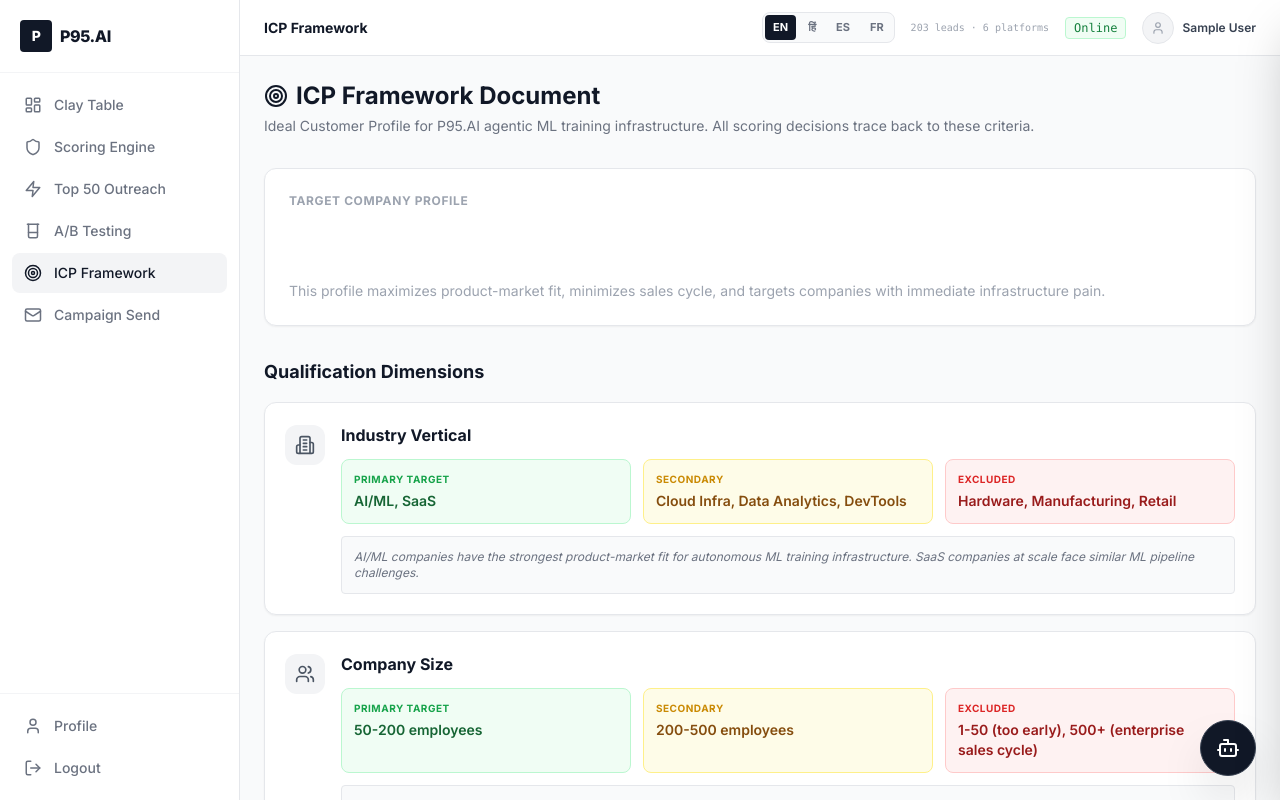
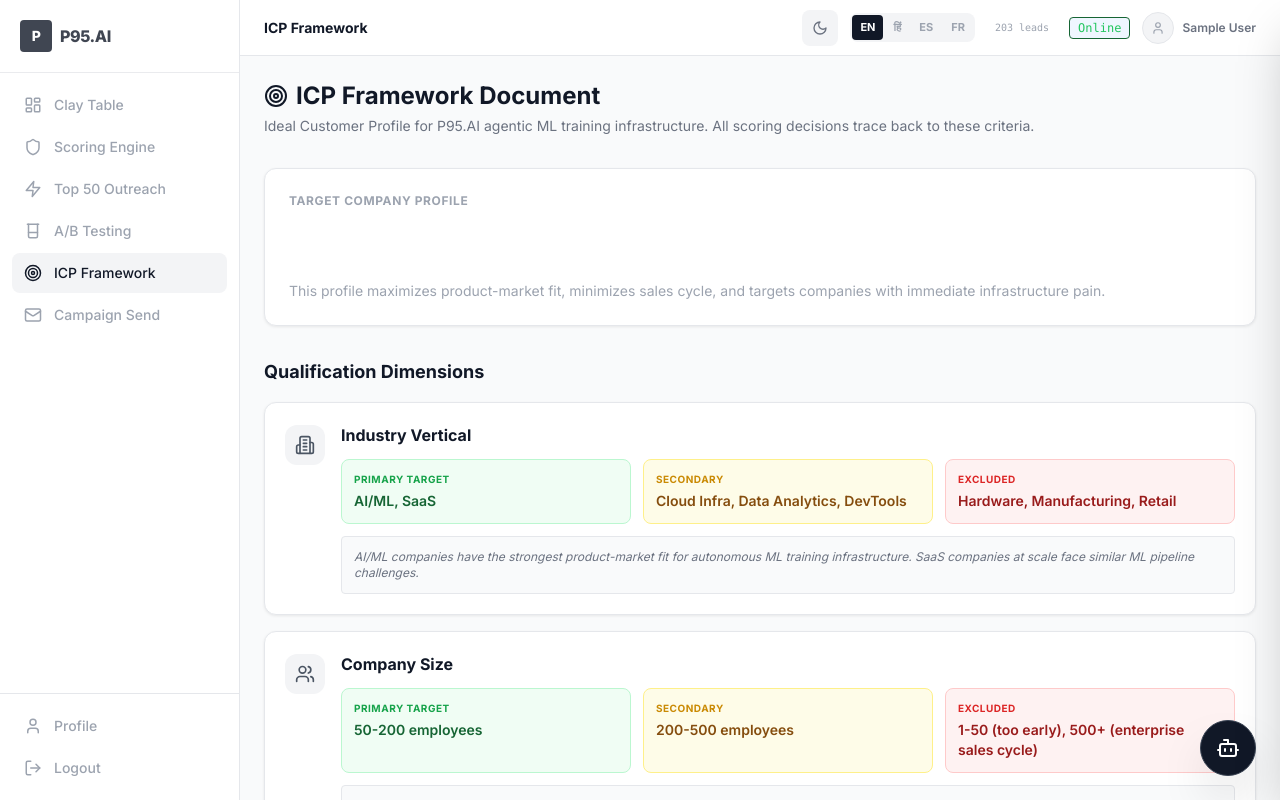
Before and after one commit to roshandhiman/p95.ai, a React (Vite) app in the folder frontend/: page /icp in a window 1280 px wide. Built offline with nearby package versions, Linux system fonts and the light colour scheme; sample sign-in values are in the browser's storage.

Commit message:
dark theme added

```diff
--- a/frontend/src/components/Layout.jsx
+++ b/frontend/src/components/Layout.jsx
@@ -1,13 +1,15 @@
 import { Link, useLocation } from 'react-router-dom';
-import { LayoutDashboard, Shield, Zap, Beaker, Target, Mail, LogOut, User, Globe } from 'lucide-react';
+import { LayoutDashboard, Shield, Zap, Beaker, Target, Mail, LogOut, User, Globe, Sun, Moon } from 'lucide-react';
 import AdvisorChat from './AdvisorChat';
 import { useProfile } from '../context/ProfileContext';
 import { useLang } from '../context/LangContext';
+import { useTheme } from '../context/ThemeContext';
 
 export default function Layout({ children }) {
   const location = useLocation();
   const { profile } = useProfile();
   const { t, lang, switchLang, languages } = useLang();
+  const { dark, toggle } = useTheme();
 
   const langLabels = { en: 'EN', hi: 'हिं', es: 'ES', fr: 'FR' };
 
@@ -21,11 +23,11 @@
   ];
 
   return (
-    <div className="flex h-screen bg-gray-50 overflow-hidden">
+    <div className="flex h-screen overflow-hidden" style={{ background: 'var(--bg-primary)' }}>
       {/* Sidebar */}
-      <aside className="w-60 bg-white border-r border-gray-200 flex flex-col">
-        <Link to="/" className="p-5 flex items-center gap-2 font-black text-gray-900 border-b border-gray-100 tracking-tight hover:bg-gray-50 transition-colors">
-          <div className="w-8 h-8 rounded bg-gray-900 text-white flex items-center justify-center text-sm font-black">P</div>
+      <aside className="w-60 flex flex-col" style={{ background: 'var(--sidebar-bg)', borderRight: '1px solid var(--border-primary)' }}>
+        <Link to="/" className="p-5 flex items-center gap-2 font-black tracking-tight hover:opacity-80 transition-opacity" style={{ color: 'var(--text-primary)', borderBottom: '1px solid var(--border-primary)' }}>
+          <div className="w-8 h-8 rounded flex items-center justify-center text-sm font-black" style={{ background: 'var(--btn-bg)', color: 'var(--btn-text)' }}>P</div>
           P95.AI
         </Link>
 
@@ -34,9 +36,11 @@
             const isActive = location.pathname === item.path;
             return (
               <Link key={item.path} to={item.path}
-                className={`flex items-center gap-3 px-3 py-2.5 rounded-lg text-sm font-medium transition-colors ${
-                  isActive ? 'bg-gray-100 text-gray-900' : 'text-gray-500 hover:bg-gray-50 hover:text-gray-900'
-                }`}>
+                className="flex items-center gap-3 px-3 py-2.5 rounded-lg text-sm font-medium transition-colors"
+                style={{
+                  background: isActive ? 'var(--bg-tertiary)' : 'transparent',
+                  color: isActive ? 'var(--text-primary)' : 'var(--text-tertiary)',
+                }}>
                 {item.icon}
                 {item.name}
               </Link>
@@ -44,16 +48,18 @@
           })}
         </nav>
 
-        {/* Profile Link + Logout */}
-        <div className="p-3 border-t border-gray-100 space-y-0.5">
-          <Link to="/profile" className={`flex items-center gap-3 px-3 py-2.5 rounded-lg text-sm font-medium transition-colors ${
-            location.pathname === '/profile' ? 'bg-gray-100 text-gray-900' : 'text-gray-500 hover:bg-gray-50 hover:text-gray-900'
-          }`}>
+        <div className="p-3 space-y-0.5" style={{ borderTop: '1px solid var(--border-primary)' }}>
+          <Link to="/profile" className="flex items-center gap-3 px-3 py-2.5 rounded-lg text-sm font-medium transition-colors"
+            style={{
+              background: location.pathname === '/profile' ? 'var(--bg-tertiary)' : 'transparent',
+              color: location.pathname === '/profile' ? 'var(--text-primary)' : 'var(--text-tertiary)'
+            }}>
             <User size={18} />
             {t('nav.profile')}
           </Link>
           <button onClick={() => { localStorage.removeItem('token'); window.location.href = "/login"; }}
-            className="flex items-center gap-3 px-3 py-2.5 w-full text-left rounded-lg text-sm font-medium text-gray-500 hover:text-gray-900 hover:bg-gray-50 transition-colors">
+            className="flex items-center gap-3 px-3 py-2.5 w-full text-left rounded-lg text-sm font-medium transition-colors"
+            style={{ color: 'var(--text-tertiary)' }}>
             <LogOut size={18} />
             {t('nav.logout')}
           </button>
@@ -62,34 +68,46 @@
 
       {/* Main */}
       <div className="flex-1 flex flex-col relative w-full h-full">
-        <header className="h-14 bg-white border-b border-gray-200 flex items-center px-6 justify-between z-10 sticky top-0">
-          <h1 className="text-sm font-bold text-gray-900">
+        <header className="h-14 flex items-center px-6 justify-between z-10 sticky top-0" style={{ background: 'var(--header-bg)', borderBottom: '1px solid var(--border-primary)' }}>
+          <h1 className="text-sm font-bold" style={{ color: 'var(--text-primary)' }}>
             {navItems.find(i => i.path === location.pathname)?.name || (location.pathname === '/profile' ? t('nav.profile') : 'Platform')}
           </h1>
-          <div className="flex items-center gap-4">
+          <div className="flex items-center gap-3">
+            {/* Theme Toggle */}
+            <button onClick={toggle}
+              className="w-9 h-9 rounded-lg flex items-center justify-center transition-all hover:scale-105"
+              style={{ background: 'var(--bg-tertiary)', color: 'var(--text-secondary)' }}
+              title={dark ? 'Switch to Light' : 'Switch to Dark'}>
+              {dark ? <Sun size={16} /> : <Moon size={16} />}
+            </button>
+
             {/* Language Switcher */}
-            <div className="flex items-center gap-1 bg-gray-50 rounded-lg border border-gray-200 p-0.5">
+            <div className="flex items-center gap-0.5 rounded-lg p-0.5" style={{ background: 'var(--bg-tertiary)' }}>
               {languages.map(l => (
                 <button key={l} onClick={() => switchLang(l)}
-                  className={`px-2 py-1 rounded text-[11px] font-bold transition-colors ${lang === l ? 'bg-gray-900 text-white' : 'text-gray-500 hover:text-gray-900'}`}>
+                  className="px-2 py-1 rounded text-[11px] font-bold transition-colors"
+                  style={{
+                    background: lang === l ? 'var(--btn-bg)' : 'transparent',
+                    color: lang === l ? 'var(--btn-text)' : 'var(--text-tertiary)'
+                  }}>
                   {langLabels[l]}
                 </button>
               ))}
             </div>
 
-            <div className="text-[10px] font-mono text-gray-400">203 {t('common.leads')} · 6 {t('common.platforms')}</div>
-            <div className="font-mono text-xs px-2 py-0.5 rounded bg-green-50 text-green-700 border border-green-200">{t('common.online')}</div>
+            <div className="text-[10px] font-mono px-2 py-0.5 rounded" style={{ color: 'var(--text-tertiary)' }}>203 {t('common.leads')}</div>
+            <div className="font-mono text-xs px-2 py-0.5 rounded" style={{ background: 'var(--badge-cold-bg)', color: '#22c55e', border: '1px solid #166534' }}>{t('common.online')}</div>
 
             {/* Profile Avatar */}
             <Link to="/profile" className="flex items-center gap-2 hover:opacity-80 transition-opacity">
-              <div className="w-8 h-8 rounded-full bg-gray-100 border border-gray-200 overflow-hidden flex items-center justify-center flex-shrink-0">
+              <div className="w-8 h-8 rounded-full overflow-hidden flex items-center justify-center flex-shrink-0" style={{ background: 'var(--bg-tertiary)', border: '1px solid var(--border-primary)' }}>
                 {profile.avatar ? (
                   <img src={profile.avatar} alt="" className="w-full h-full object-cover" />
                 ) : (
-                  <User size={14} className="text-gray-400" />
+                  <User size={14} style={{ color: 'var(--text-tertiary)' }} />
                 )}
               </div>
-              {profile.name && <span className="text-xs font-semibold text-gray-700 hidden lg:block">{profile.name}</span>}
+              {profile.name && <span className="text-xs font-semibold hidden lg:block" style={{ color: 'var(--text-secondary)' }}>{profile.name}</span>}
             </Link>
           </div>
         </header>
--- /dev/null
+++ b/frontend/src/context/ThemeContext.jsx
@@ -0,0 +1,22 @@
+import { createContext, useContext, useState, useEffect } from 'react';
+
+const ThemeContext = createContext();
+
+export function ThemeProvider({ children }) {
+  const [dark, setDark] = useState(() => localStorage.getItem('p95_theme') === 'dark');
+
+  useEffect(() => {
+    document.documentElement.setAttribute('data-theme', dark ? 'dark' : 'light');
+    localStorage.setItem('p95_theme', dark ? 'dark' : 'light');
+  }, [dark]);
+
+  const toggle = () => setDark(prev => !prev);
+
+  return (
+    <ThemeContext.Provider value={{ dark, toggle }}>
+      {children}
+    </ThemeContext.Provider>
+  );
+}
+
+export function useTheme() { return useContext(ThemeContext); }
--- a/frontend/src/index.css
+++ b/frontend/src/index.css
@@ -2,32 +2,176 @@
 @tailwind components;
 @tailwind utilities;
 
+/* ======================== THEME VARIABLES ======================== */
+:root,
+[data-theme="light"] {
+  --bg-primary: #f9fafb;
+  --bg-secondary: #ffffff;
+  --bg-tertiary: #f3f4f6;
+  --bg-hover: #f9fafb;
+  --bg-input: #ffffff;
+  --border-primary: #e5e7eb;
+  --border-secondary: #d1d5db;
+  --text-primary: #111827;
+  --text-secondary: #6b7280;
+  --text-tertiary: #9ca3af;
+  --text-muted: #d1d5db;
+  --card-shadow: 0 1px 3px rgba(0,0,0,0.08);
+  --card-shadow-hover: 0 4px 12px rgba(0,0,0,0.1);
+  --sidebar-bg: #ffffff;
+  --header-bg: #ffffff;
+  --btn-bg: #111827;
+  --btn-text: #ffffff;
+  --btn-hover: #000000;
+  --badge-hot-bg: #fef2f2; --badge-hot-text: #b91c1c;
+  --badge-warm-bg: #fefce8; --badge-warm-text: #a16207;
+  --badge-cold-bg: #eff6ff; --badge-cold-text: #1d4ed8;
+  --glass-bg: rgba(255,255,255,0.8);
+}
+
+[data-theme="dark"] {
+  --bg-primary: #0f1117;
+  --bg-secondary: #1a1d27;
+  --bg-tertiary: #232733;
+  --bg-hover: #232733;
+  --bg-input: #1a1d27;
+  --border-primary: #2d3141;
+  --border-secondary: #383d52;
+  --text-primary: #f1f5f9;
+  --text-secondary: #94a3b8;
+  --text-tertiary: #64748b;
+  --text-muted: #475569;
+  --card-shadow: 0 1px 3px rgba(0,0,0,0.3);
+  --card-shadow-hover: 0 4px 12px rgba(0,0,0,0.4);
+  --sidebar-bg: #13151d;
+  --header-bg: #13151d;
+  --btn-bg: #3b82f6;
+  --btn-text: #ffffff;
+  --btn-hover: #2563eb;
+  --badge-hot-bg: #451a1a; --badge-hot-text: #fca5a5;
+  --badge-warm-bg: #422006; --badge-warm-text: #fcd34d;
+  --badge-cold-bg: #172554; --badge-cold-text: #93c5fd;
+  --glass-bg: rgba(15,17,23,0.85);
+}
+
+/* ======================== BASE STYLES ======================== */
 @layer base {
   body {
-    @apply bg-gray-50 text-gray-900 font-sans antialiased selection:bg-gray-200;
+    background-color: var(--bg-primary);
+    color: var(--text-primary);
+    @apply font-sans antialiased;
+    transition: background-color 0.3s ease, color 0.3s ease;
   }
 }
 
+/* ======================== COMPONENTS ======================== */
 .glass-nav {
-  @apply bg-white/80 backdrop-blur-md border-b border-gray-200 z-50;
+  background: var(--glass-bg);
+  backdrop-filter: blur(12px);
+  border-bottom: 1px solid var(--border-primary);
+  z-index: 50;
 }
 
 .card {
-  @apply bg-white border border-gray-200 rounded-xl shadow-sm transition-all duration-200;
+  background: var(--bg-secondary);
+  border: 1px solid var(--border-primary);
+  box-shadow: var(--card-shadow);
+  @apply rounded-xl transition-all duration-200;
 }
 
 .card:hover {
-  @apply border-gray-300 shadow-md;
+  border-color: var(--border-secondary);
+  box-shadow: var(--card-shadow-hover);
 }
 
 .input-field {
-  @apply w-full border border-gray-300 rounded-lg px-4 py-2 text-sm focus:ring-2 focus:ring-gray-900 focus:border-gray-900 outline-none transition-all;
+  background: var(--bg-input);
+  border: 1px solid var(--border-primary);
+  color: var(--text-primary);
+  @apply w-full rounded-lg px-4 py-2 text-sm focus:ring-2 focus:ring-blue-500 focus:border-blue-500 outline-none transition-all;
+}
+
+.input-field::placeholder {
+  color: var(--text-tertiary);
 }
 
 .btn-primary {
-  @apply px-4 py-2 bg-gray-900 text-white text-sm font-semibold rounded-lg hover:bg-black transition-colors shadow-sm disabled:opacity-50 disabled:cursor-not-allowed flex items-center justify-center;
+  background: var(--btn-bg);
+  color: var(--btn-text);
+  @apply px-4 py-2 text-sm font-semibold rounded-lg transition-colors shadow-sm disabled:opacity-50 disabled:cursor-not-allowed flex items-center justify-center;
+}
+
+.btn-primary:hover:not(:disabled) {
+  background: var(--btn-hover);
 }
 
 .btn-secondary {
-  @apply px-4 py-2 bg-white text-gray-900 text-sm font-semibold rounded-lg border border-gray-300 hover:bg-gray-50 transition-colors shadow-sm disabled:opacity-50 disabled:cursor-not-allowed flex items-center justify-center;
+  background: var(--bg-secondary);
+  color: var(--text-primary);
+  border: 1px solid var(--border-primary);
+  @apply px-4 py-2 text-sm font-semibold rounded-lg transition-colors shadow-sm disabled:opacity-50 disabled:cursor-not-allowed flex items-center justify-center;
 }
+
+.btn-secondary:hover:not(:disabled) {
+  background: var(--bg-tertiary);
+}
+
+/* ======================== THEMED OVERRIDES ======================== */
+[data-theme="dark"] select {
+  background: var(--bg-input);
+  color: var(--text-primary);
+  border-color: var(--border-primary);
+}
+
+[data-theme="dark"] table thead tr {
+  background: var(--bg-tertiary) !important;
+}
+
+[data-theme="dark"] .bg-white { background: var(--bg-secondary) !important; }
+[data-theme="dark"] .bg-gray-50 { background: var(--bg-primary) !important; }
+[data-theme="dark"] .bg-gray-100 { background: var(--bg-tertiary) !important; }
+[data-theme="dark"] .border-gray-200 { border-color: var(--border-primary) !important; }
+[data-theme="dark"] .border-gray-100 { border-color: var(--border-primary) !important; }
+[data-theme="dark"] .border-gray-300 { border-color: var(--border-secondary) !important; }
+[data-theme="dark"] .text-gray-900 { color: var(--text-primary) !important; }
+[data-theme="dark"] .text-gray-800 { color: var(--text-primary) !important; }
+[data-theme="dark"] .text-gray-700 { color: var(--text-secondary) !important; }
+[data-theme="dark"] .text-gray-600 { color: var(--text-secondary) !important; }
+[data-theme="dark"] .text-gray-500 { color: var(--text-tertiary) !important; }
+[data-theme="dark"] .text-gray-400 { color: var(--text-muted) !important; }
+[data-theme="dark"] .shadow-sm { box-shadow: var(--card-shadow) !important; }
+[data-theme="dark"] .shadow-md { box-shadow: var(--card-shadow-hover) !important; }
+[data-theme="dark"] .shadow-2xl { box-shadow: 0 8px 32px rgba(0,0,0,0.5) !important; }
+
+[data-theme="dark"] .bg-red-100, [data-theme="dark"] .bg-red-50 { background: var(--badge-hot-bg) !important; }
+[data-theme="dark"] .text-red-700 { color: var(--badge-hot-text) !important; }
+[data-theme="dark"] .bg-yellow-100, [data-theme="dark"] .bg-yellow-50 { background: var(--badge-warm-bg) !important; }
+[data-theme="dark"] .text-yellow-700 { color: var(--badge-warm-text) !important; }
+[data-theme="dark"] .bg-blue-100, [data-theme="dark"] .bg-blue-50 { background: var(--badge-cold-bg) !important; }
+[data-theme="dark"] .text-blue-700 { color: var(--badge-cold-text) !important; }
+
+[data-theme="dark"] .bg-green-50 { background: #0d2818 !important; }
+[data-theme="dark"] .text-green-900, [data-theme="dark"] .text-green-800, [data-theme="dark"] .text-green-700, [data-theme="dark"] .text-green-600 { color: #86efac !important; }
+[data-theme="dark"] .border-green-200 { border-color: #166534 !important; }
+
+[data-theme="dark"] .bg-amber-50 { background: #2d1f06 !important; }
+[data-theme="dark"] .text-amber-900, [data-theme="dark"] .text-amber-800 { color: #fcd34d !important; }
+[data-theme="dark"] .border-amber-200 { border-color: #92400e !important; }
+
+[data-theme="dark"] .bg-emerald-50 { background: #0d2818 !important; }
+[data-theme="dark"] .text-emerald-900, [data-theme="dark"] .text-emerald-700 { color: #6ee7b7 !important; }
+
+[data-theme="dark"] .bg-purple-50 { background: #1e1040 !important; }
+[data-theme="dark"] .text-purple-700 { color: #c4b5fd !important; }
+
+[data-theme="dark"] .bg-blue-50.border-blue-200 { background: #172554 !important; border-color: #1e40af !important; }
+[data-theme="dark"] .text-blue-900 { color: #93c5fd !important; }
+[data-theme="dark"] .text-blue-600 { color: #60a5fa !important; }
+
+/* Scrollbar dark mode */
+[data-theme="dark"] ::-webkit-scrollbar { width: 6px; }
+[data-theme="dark"] ::-webkit-scrollbar-track { background: var(--bg-primary); }
+[data-theme="dark"] ::-webkit-scrollbar-thumb { background: var(--border-secondary); border-radius: 3px; }
+
+/* Smooth theme transition */
+* { transition: background-color 0.2s ease, border-color 0.2s ease, color 0.15s ease, box-shadow 0.2s ease; }
```
Also changed, not shown: frontend/src/main.jsx (+8 -5 lines).
